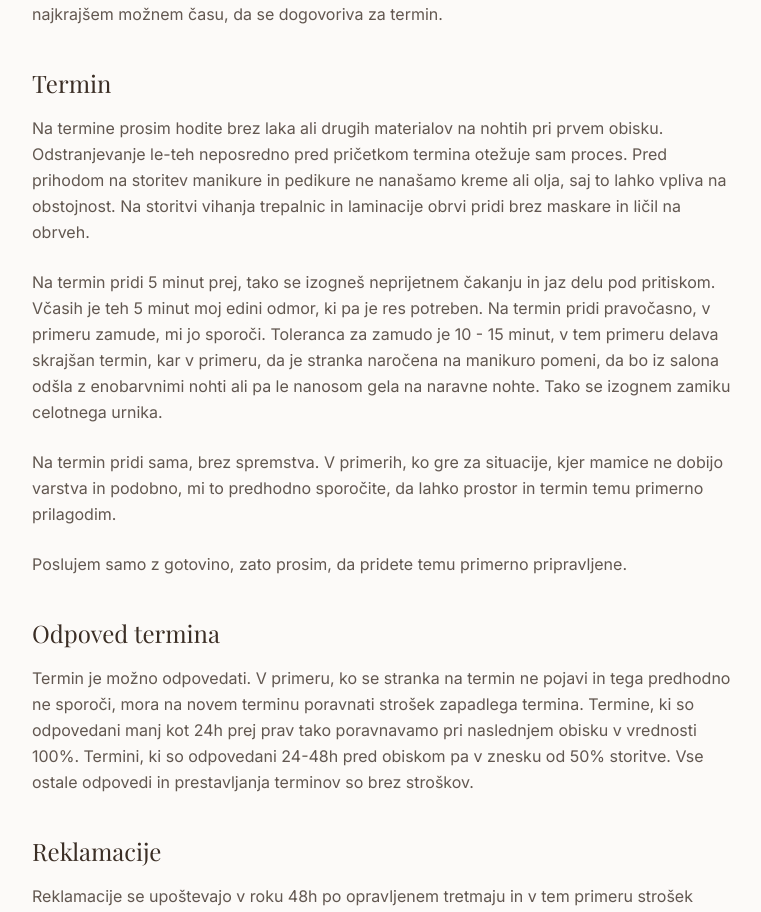
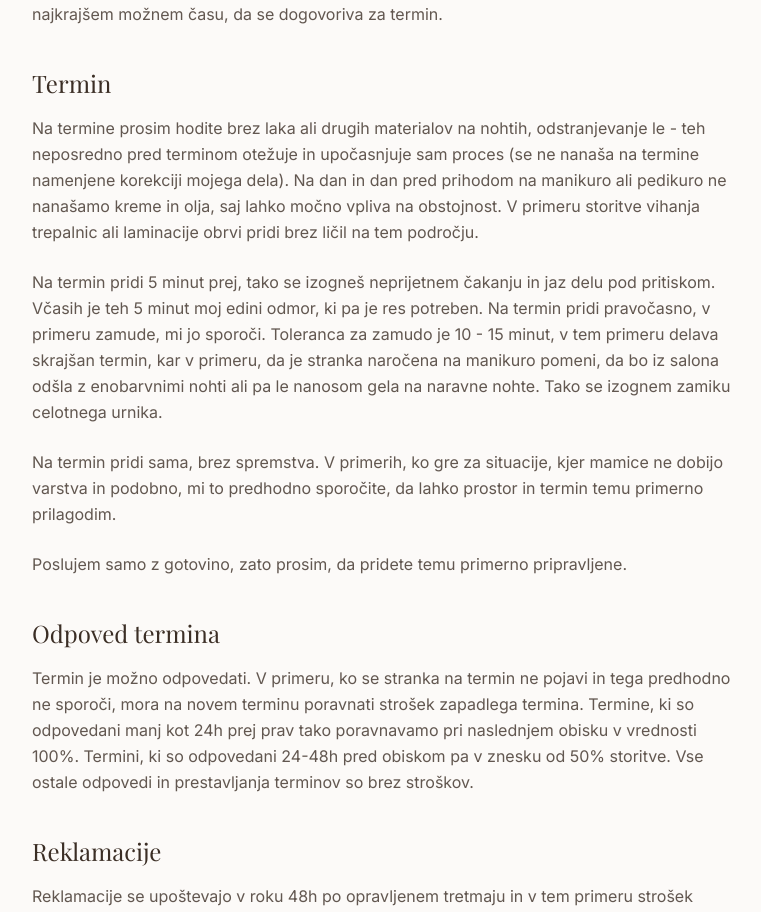
Before and after one commit to josts03/adna-cosmetics, a React (Vite) app: page /pogoji-poslovanja in a window 1280 px wide. Shown: the part 1005-1917 px from the top of the page, without its empty margins (256-1017 px from the left). Built offline with nearby package versions, Linux system fonts and the light colour scheme.

Commit message:
Update TermsOfBusiness.tsx

```diff
--- a/src/pages/TermsOfBusiness.tsx
+++ b/src/pages/TermsOfBusiness.tsx
@@ -38,7 +38,7 @@ export function TermsOfBusiness() {
 
           <h2 className="text-2xl font-serif text-brand-dark mt-10 mb-4">Termin</h2>
           <p className="mb-6">
-            Na termine prosim hodite brez laka ali drugih materialov na nohtih pri prvem obisku. Odstranjevanje le-teh neposredno pred pričetkom termina otežuje sam proces. Pred prihodom na storitev manikure in pedikure ne nanašamo kreme ali olja, saj to lahko vpliva na obstojnost. Na storitvi vihanja trepalnic in laminacije obrvi pridi brez maskare in ličil na obrveh.
+            Na termine prosim hodite brez laka ali drugih materialov na nohtih, odstranjevanje le - teh neposredno pred terminom otežuje in upočasnjuje sam proces (se ne nanaša na termine namenjene korekciji mojega dela). Na dan in dan pred prihodom na manikuro ali pedikuro ne nanašamo kreme in olja, saj lahko močno vpliva na obstojnost. V primeru storitve vihanja trepalnic ali laminacije obrvi pridi brez ličil na tem področju.
           </p>
           <p className="mb-6">
             Na termin pridi 5 minut prej, tako se izogneš neprijetnem čakanju in jaz delu pod pritiskom. Včasih je teh 5 minut moj edini odmor, ki pa je res potreben. Na termin pridi pravočasno, v primeru zamude, mi jo sporoči. Toleranca za zamudo je 10 - 15 minut, v tem primeru delava skrajšan termin, kar v primeru, da je stranka naročena na manikuro pomeni, da bo iz salona odšla z enobarvnimi nohti ali pa le nanosom gela na naravne nohte. Tako se izognem zamiku celotnega urnika.
```
